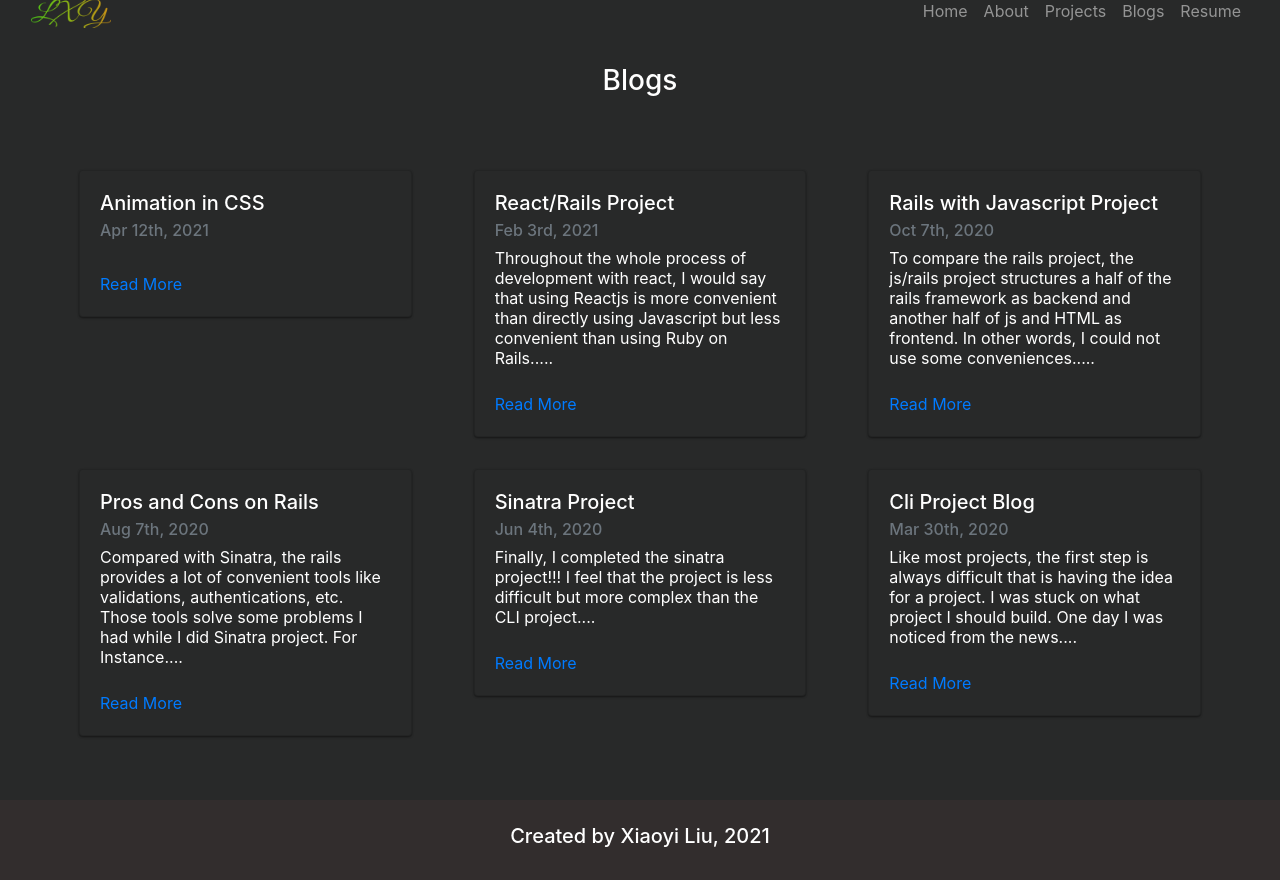
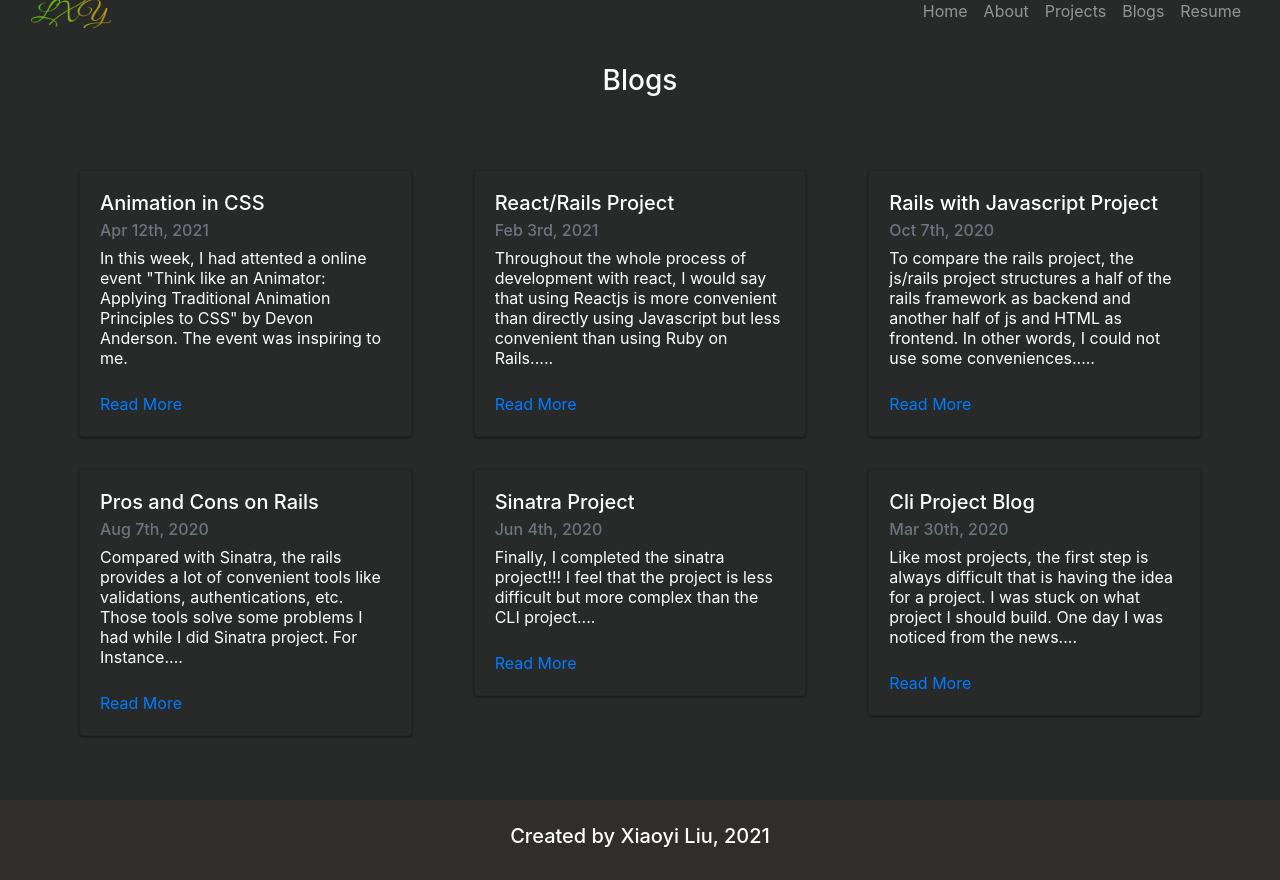
Before and after one commit to lxy878/lxy878.github.io, a Jekyll site: the page built from index.markdown, in a window 1280 px wide and 900 px high, scrolled down 2728 px, cut to the strip 20-900 px from the top of the window. Built offline with Jekyll 4.4.1, drawn with Linux system fonts in a browser that asks for light colours.

Commit message:
Update description for post Animation in CSS

```diff
--- a/_posts/2021-04-12-animation_in_css.markdown
+++ b/_posts/2021-04-12-animation_in_css.markdown
@@ -2,6 +2,7 @@
 layout: post
 title:      "Animation in CSS"
 date:       2021-04-12 05:28:21 +0000
+description: 'In this week, I had attented a online event "Think like an Animator: Applying Traditional Animation Principles to CSS" by Devon Anderson. The event was inspiring to me.'
 permalink:  animation_in_css
 ---
 
```
